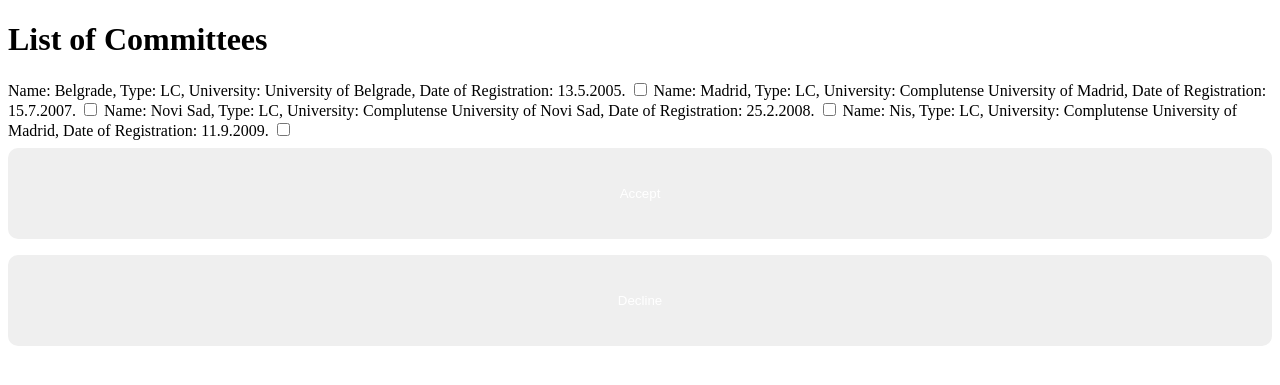
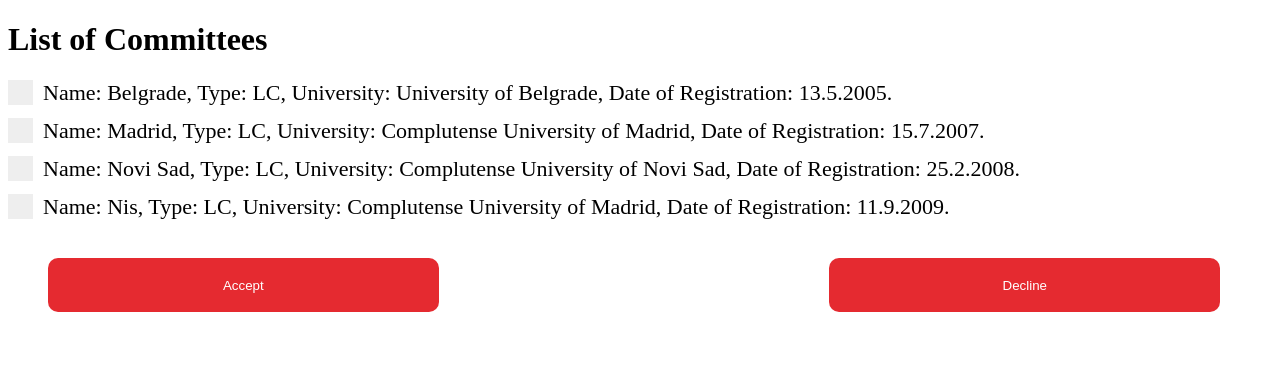
Before and after one commit to marijaslijepcevic/eestec-networkV2, a PHP site: page /adminAcceptCommittees.html in a window 1280 px wide. Shown: the part 270-655 px from the top of the page. Run offline with PHP 8.4, Linux system fonts and the light colour scheme.

Commit message:
Update marija.css

```diff
--- a/Documentation/Prototype/marija.css
+++ b/Documentation/Prototype/marija.css
@@ -183,3 +183,78 @@
 .razmak {
     margin-top: 5%;
 }
+
+.cont {
+    display: block;
+    position: relative;
+    padding-left: 35px;
+    margin-bottom: 12px;
+    cursor: pointer;
+    font-size: 22px;
+    -webkit-user-select: none;
+    -moz-user-select: none;
+    -ms-user-select: none;
+    user-select: none;
+  }
+
+  .cont input {
+    position: absolute;
+    opacity: 0;
+    cursor: pointer;
+    height: 0;
+    width: 0;
+  }
+
+  .checkmark {
+    position: absolute;
+    top: 0;
+    left: 0;
+    height: 25px;
+    width: 25px;
+    background-color: #eee;
+  }
+
+  .cont:hover input ~ .checkmark {
+    background-color: #ccc;
+  }
+
+  /* When the checkbox is checked, add a blue background */
+  .cont input:checked ~ .checkmark {
+    background-color: #2196F3;
+  }
+
+  /* Create the checkmark/indicator (hidden when not checked) */
+  .checkmark:after {
+    content: "";
+    position: absolute;
+    display: none;
+  }
+
+  /* Show the checkmark when checked */
+  .cont input:checked ~ .checkmark:after {
+    display: block;
+  }
+
+  .cont .checkmark:after {
+    left: 9px;
+    top: 5px;
+    width: 5px;
+    height: 10px;
+    border: solid white;
+    border-width: 0 3px 3px 0;
+    -webkit-transform: rotate(45deg);
+    -ms-transform: rotate(45deg);
+    transform: rotate(45deg);
+  }
+
+  .accdec{
+      margin-top: 30px;
+      display: grid;
+      grid-template-columns: 33% 33% 33%;
+      margin-left: 40px;
+      margin-right: 40px;
+  }
+
+  .accdecb{
+    background-color: #e52a30;
+  }
```
